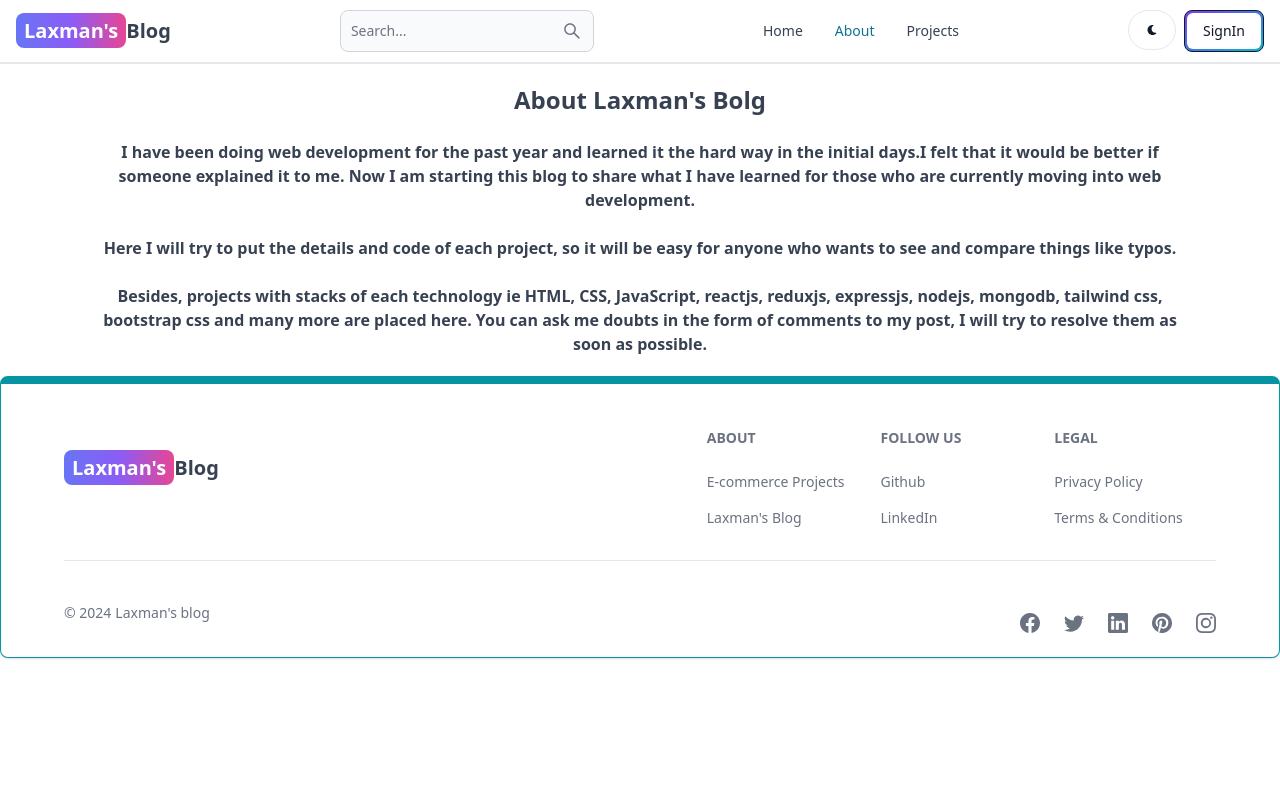
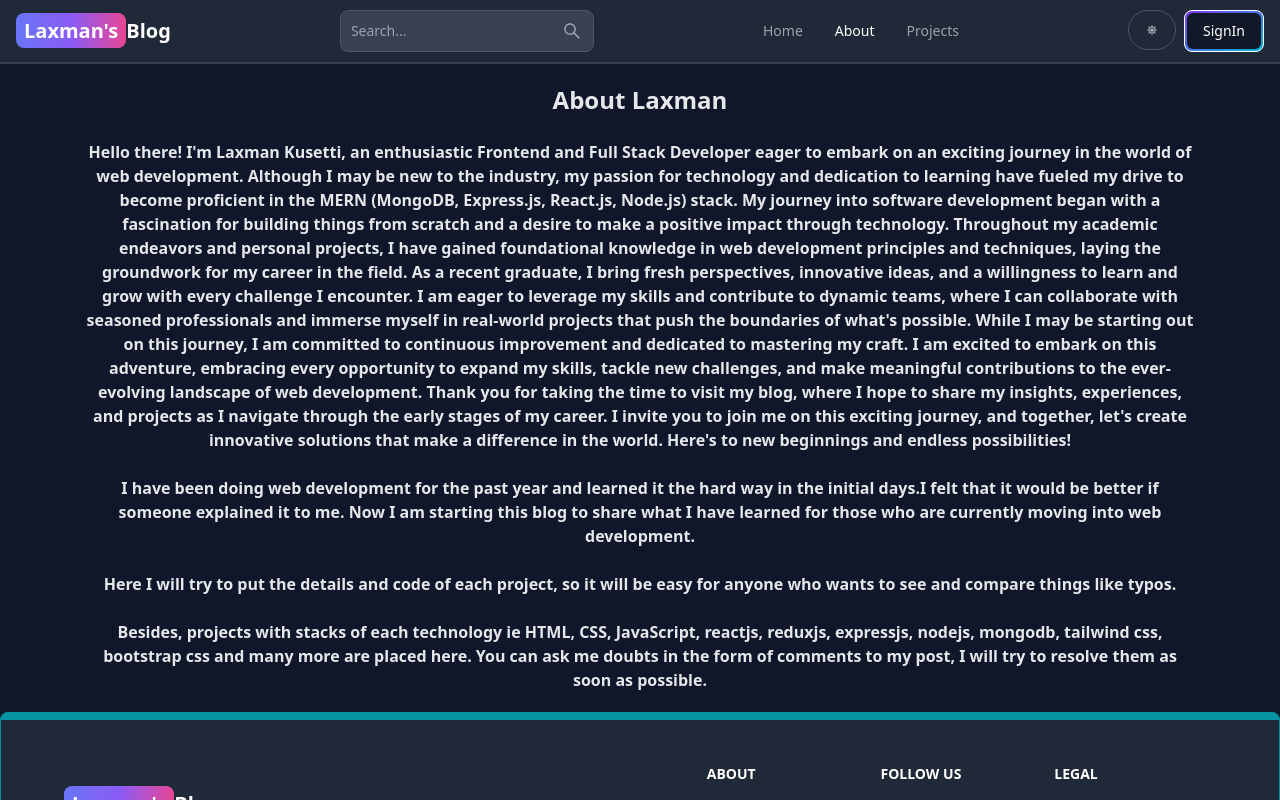
Before and after one commit to laxmankusetti/mern_blog, a React (Vite) app in the folder client/: page /about in a window 1280 px wide. Shown: the top 800 px of the page. Built offline with nearby package versions, Linux system fonts and the light colour scheme; no server answers.

Commit message:
added some new features

```diff
--- a/client/package.json
+++ b/client/package.json
@@ -21,7 +21,8 @@
     "react-quill": "^2.0.0",
     "react-redux": "^9.1.0",
     "react-router-dom": "^6.21.3",
-    "redux-persist": "^6.0.0"
+    "redux-persist": "^6.0.0",
+    "typewriter-effect": "^2.21.0"
   },
   "devDependencies": {
     "@types/react": "^18.2.43",
--- a/client/src/components/CallToAction.jsx
+++ b/client/src/components/CallToAction.jsx
@@ -9,7 +9,7 @@ export default function CallToAction() {
                 check out my projects and follow for updates!!!
             </p>
             <Button gradientDuoTone='purpleToPink' className="rounded-tl-xl rounded-bl-none">
-                <a href="#">Check out updates</a>
+                <a href="https://laxmankusetti.github.io/portfolio/">Check out updates</a>
             </Button>
         </div>
         <img src="https://encrypted-tbn0.gstatic.com/images?q=tbn:ANd9GcTewFJxkgofm7SIekFKMBs0vJIWqwJjno3K5g&usqp=CAU" alt="js image" className="flex-1 object-cover" />
--- a/client/src/pages/About.jsx
+++ b/client/src/pages/About.jsx
@@ -2,7 +2,36 @@ export default function About() {
   return (
     <div className="max-w-6xl w-full p-5 md:text-center mx-auto">
       <div className="flex flex-col gap-6">
-        <h1 className="text-2xl text-center font-bold">About Laxman&apos;s Bolg</h1>
+        <h1 className="text-2xl text-center font-bold">
+          About Laxman
+        </h1>
+        <p className="font-semibold">
+          Hello there! I&apos;m Laxman Kusetti, an enthusiastic Frontend and Full Stack Developer
+          eager to embark on an exciting journey in the world of web
+          development. Although I may be new to the industry, my passion for
+          technology and dedication to learning have fueled my drive to become
+          proficient in the MERN (MongoDB, Express.js, React.js, Node.js) stack.
+          My journey into software development began with a fascination for
+          building things from scratch and a desire to make a positive impact
+          through technology. Throughout my academic endeavors and personal
+          projects, I have gained foundational knowledge in web development
+          principles and techniques, laying the groundwork for my career in the
+          field. As a recent graduate, I bring fresh perspectives, innovative
+          ideas, and a willingness to learn and grow with every challenge I
+          encounter. I am eager to leverage my skills and contribute to dynamic
+          teams, where I can collaborate with seasoned professionals and immerse
+          myself in real-world projects that push the boundaries of what&apos;s
+          possible. While I may be starting out on this journey, I am committed
+          to continuous improvement and dedicated to mastering my craft. I am
+          excited to embark on this adventure, embracing every opportunity to
+          expand my skills, tackle new challenges, and make meaningful
+          contributions to the ever-evolving landscape of web development. Thank
+          you for taking the time to visit my blog, where I hope to share my
+          insights, experiences, and projects as I navigate through the early
+          stages of my career. I invite you to join me on this exciting journey,
+          and together, let&apos;s create innovative solutions that make a difference
+          in the world. Here&apos;s to new beginnings and endless possibilities!
+        </p>
         <p className="font-semibold">
           I have been doing web development for the past year and learned it the
           hard way in the initial days.I felt that it would be better if someone
--- a/client/src/pages/Home.jsx
+++ b/client/src/pages/Home.jsx
@@ -2,6 +2,8 @@ import { Link } from "react-router-dom";
 import CallToAction from "../components/CallToAction";
 import { useEffect, useState } from "react";
 import PostCard from "../components/PostCard.jsx";
+
+import Typewriter from "typewriter-effect";
 
 export default function Home() {
   const [posts, setPosts] = useState([]);
@@ -22,13 +24,26 @@ export default function Home() {
     <div>
       <div className="flex flex-col gap-4 px-3 p-28 max-w-6xl mx-auto">
         <h1 className="text-3xl font-bold lg:text-6xl">
-          Welcome to my blog...!
+          <Typewriter
+            options={{
+              strings: [
+                "Hello, welcome to my blog",
+                "I am a frontend and fullstack developer",
+                "Learn Web developement",
+                "Become a frontend devloper",
+                "Become a fullstack developer",
+              ],
+              autoStart: true,
+              loop: true,
+            }}
+          />
         </h1>
-        <p className="text-gray text-xs sm:text-sm">
-          It is a blog portal. Here you will find details related to skills and
-          projects. Any new web development related topics will also be kept.
-          So, if you want to know any details, you can ask in the form of
-          comments to the post, I will respond to them as soon as possible.
+        <p className="text-gray text-xs sm:text-sm w-full">
+          Keeping the beginners in mind, all the basic projects are kept only.
+          If you want projects in advance level, let me know in the form of
+          comments. I am not very active on social media. But lately I have
+          started little by little. I will let you know once I am comfortable
+          with using social media.
         </p>
         <Link
           to="/search"
--- a/client/src/pages/PostPage.jsx
+++ b/client/src/pages/PostPage.jsx
@@ -12,8 +12,6 @@ export default function PostPage() {
   const [error, setError] = useState(false);
   const [post, setPost] = useState(null);
   const [recentPosts, setrecentPosts] = useState(null);
-
-  console.log(error)
 
   useEffect(() => {
     const fetchPost = async () => {
@@ -87,7 +85,7 @@ export default function PostPage() {
       <div className="max-w-4xl mx-auto">
         <CallToAction />
       </div>
-      <CommentSection postId={post._id} />
+      <CommentSection postId={post?._id} />
       <div className="flex flex-col mt-5 items-center justify-center">
         <h1 className="text-xl text-center">Recent Articles</h1>
         <div className="flex flex-wrap gap-5 mx-auto">
--- a/client/src/pages/Projects.jsx
+++ b/client/src/pages/Projects.jsx
@@ -1,12 +1,31 @@
-import CallToAction from '../components/CallToAction.jsx';
+import { useEffect, useState } from "react";
+import PostCard from "../components/PostCard";
 
 export default function Projects() {
-    return (
-      <div className='flex justify-center items-center p-10 flex-col gap-2'>
-        <h1 className="text-2xl font-bold text-center my-5">Projects</h1>
-        <div className='max-w-3xl w-full mx-auto my-5'>
-          <CallToAction />
-        </div>
+  const [recentProjects, setRecentProjects] = useState(null);
+
+  useEffect(() => {
+    try {
+      const fetchRecentPosts = async () => {
+        const res = await fetch("/api/post/getPosts?limit=9");
+        const data = await res.json();
+        if (res.ok) {
+          setRecentProjects(data.posts);
+        }
+      };
+      fetchRecentPosts();
+    } catch (error) {
+      console.log(error);
+    }
+  }, []);
+  return (
+    <div className="flex justify-center items-center p-10 flex-col gap-2">
+      <h1 className="text-2xl font-bold text-center my-5">Projects</h1>
+      <div className="max-w-7xl w-full mx-auto my-5 flex flex-wrap gap-10">
+        {recentProjects && recentProjects.map((recetProject) => (
+          <PostCard post={recetProject} key={recetProject._id}/>
+        ))}
       </div>
-    )
-  }
+    </div>
+  );
+}
--- a/client/src/pages/Search.jsx
+++ b/client/src/pages/Search.jsx
@@ -144,7 +144,7 @@ export default function Search() {
             >
               <option value="uncategorized">Uncategorized</option>
               <option value="reactjs">ReactJS</option>
-              <option value="nextjs">NextJS</option>
+              <option value="javascript">Javascript</option>
               <option value="nodejs">NodeJS</option>
               <option value="expressjs">ExpressJS</option>
               <option value="reduxjs">ReduxJS</option>
--- a/client/src/redux/theme/themeSlice.js
+++ b/client/src/redux/theme/themeSlice.js
@@ -1,7 +1,7 @@
 import { createSlice } from "@reduxjs/toolkit";
 
 const initialState = {
-    theme : 'light'
+    theme : 'dark'
 }
 
 const themeSlice = createSlice({
@@ -9,7 +9,7 @@ const themeSlice = createSlice({
     initialState,
     reducers : {
         themeToggle : (state) => {
-            state.theme = state.theme === 'light' ? 'dark' : 'light'
+            state.theme = state.theme === 'dark' ? 'light' : 'dark'
         }
     }
 })
```
Also changed, not shown: 1 other file (tests, documents, lock files or other folders).
